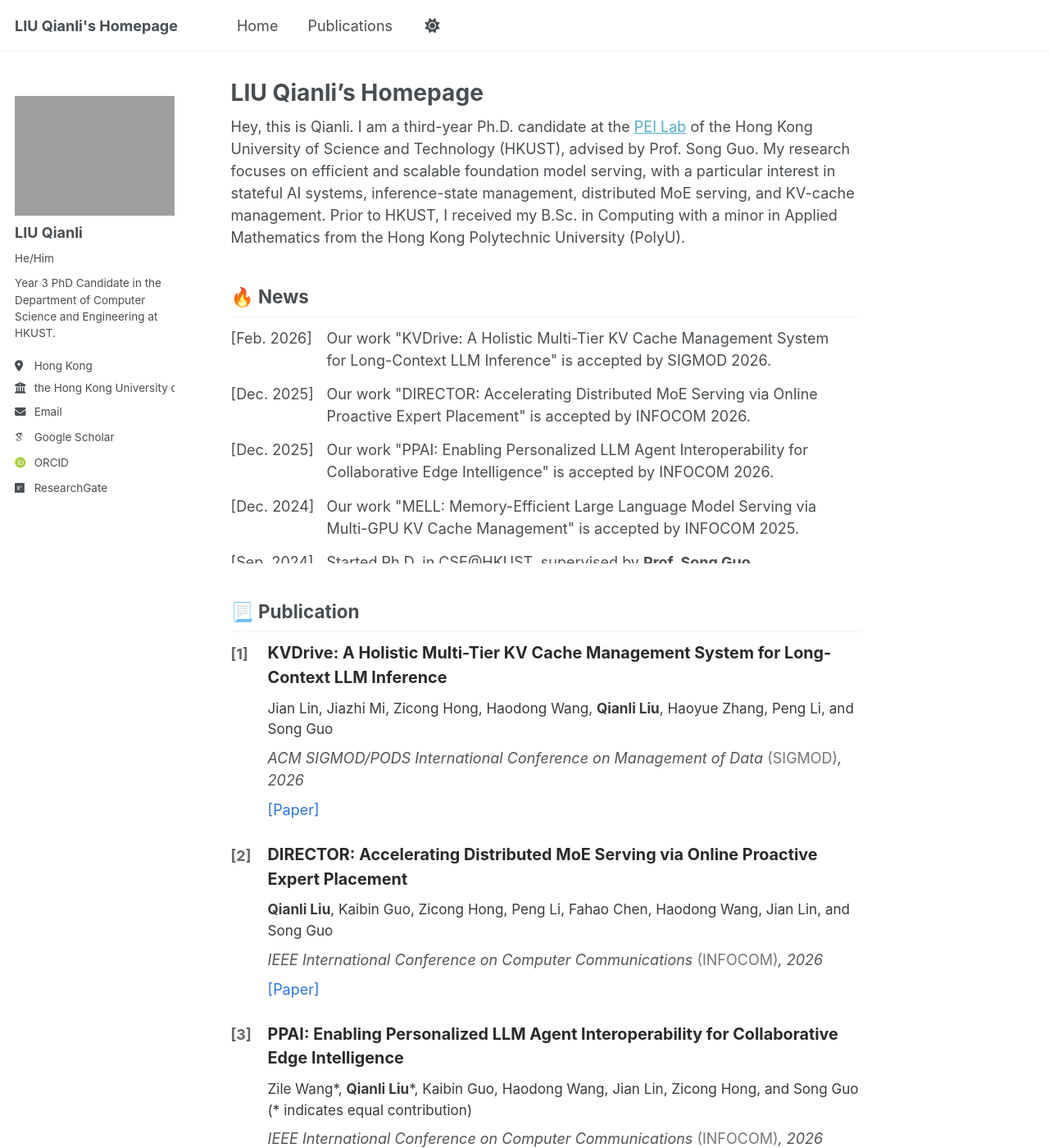
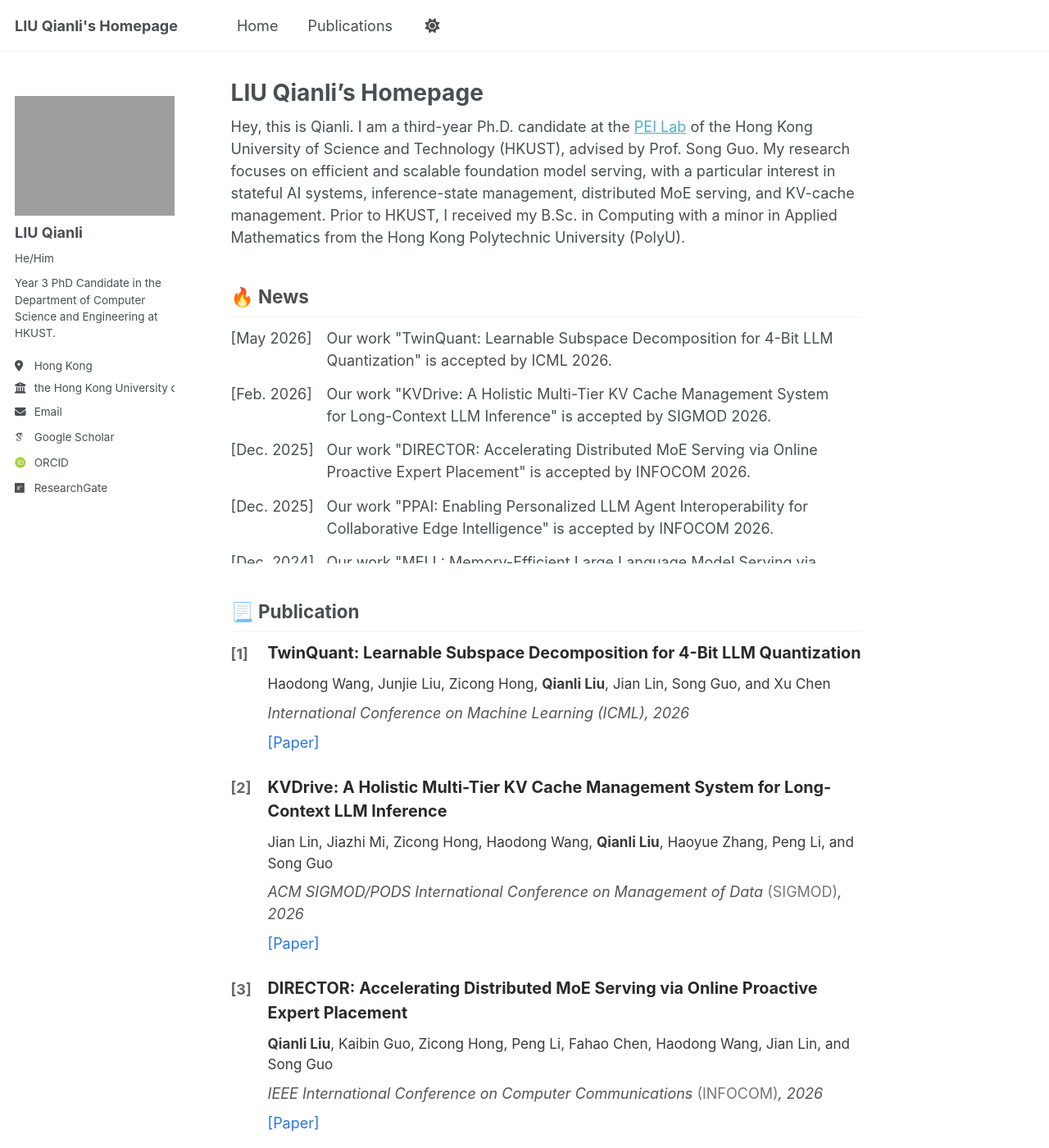
Before and after one commit to Liu-KM/liu-km.github.io, a Jekyll site: the page built from _pages/about.md, in a window 1280 px wide and 1400 px high. Shown: the whole window at 82% size. Built offline with Jekyll 4.4.1, drawn with Linux system fonts in a browser that asks for light colours; some web fonts are replaced.

Commit message:
Add TwinQuant ICML 2026 publication and acceptance news

```diff
--- a/_data/news.yml
+++ b/_data/news.yml
@@ -1,3 +1,6 @@
+- date: May 2026
+  content: "Our work \"TwinQuant: Learnable Subspace Decomposition for 4-Bit LLM Quantization\" is accepted by ICML 2026."
+
 - date: Feb. 2026
   content: "Our work \"KVDrive: A Holistic Multi-Tier KV Cache Management System for Long-Context LLM Inference\" is accepted by SIGMOD 2026."
 
--- a/_data/publications.yml
+++ b/_data/publications.yml
@@ -1,3 +1,10 @@
+- title: "TwinQuant: Learnable Subspace Decomposition for 4-Bit LLM Quantization"
+  authors: "Haodong Wang, Junjie Liu, Zicong Hong, Qianli Liu, Jian Lin, Song Guo, and Xu Chen"
+  venue: "International Conference on Machine Learning (ICML), 2026"
+  date: 2026-07
+  paper_url: "https://proceedings.mlr.press/v306/wang26el.html"
+  code_url: ""
+
 - title: "KVDrive: A Holistic Multi-Tier KV Cache Management System for Long-Context LLM Inference"
   authors: "Jian Lin, Jiazhi Mi, Zicong Hong, Haodong Wang, Qianli Liu, Haoyue Zhang, Peng Li, and Song Guo"
   venue: "SIGMOD 2026"
```
